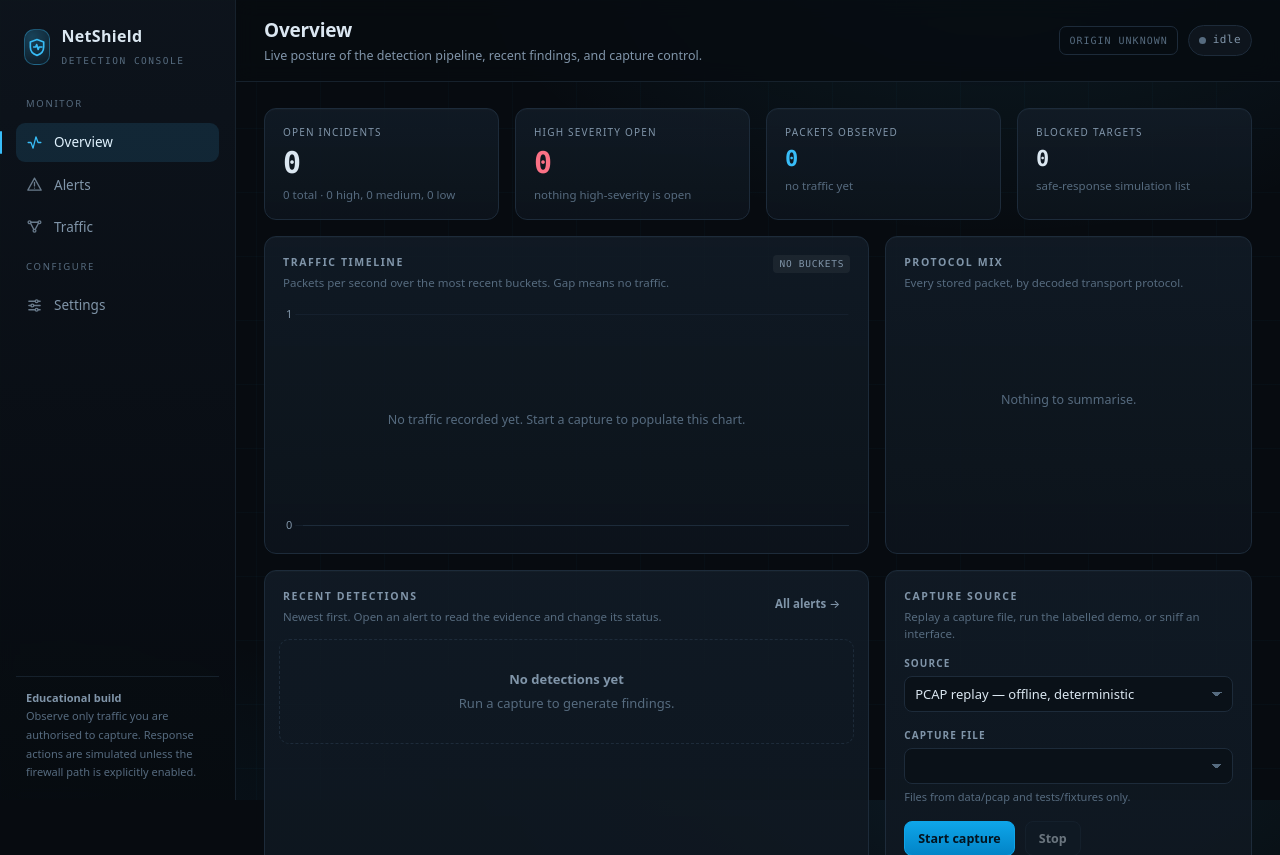
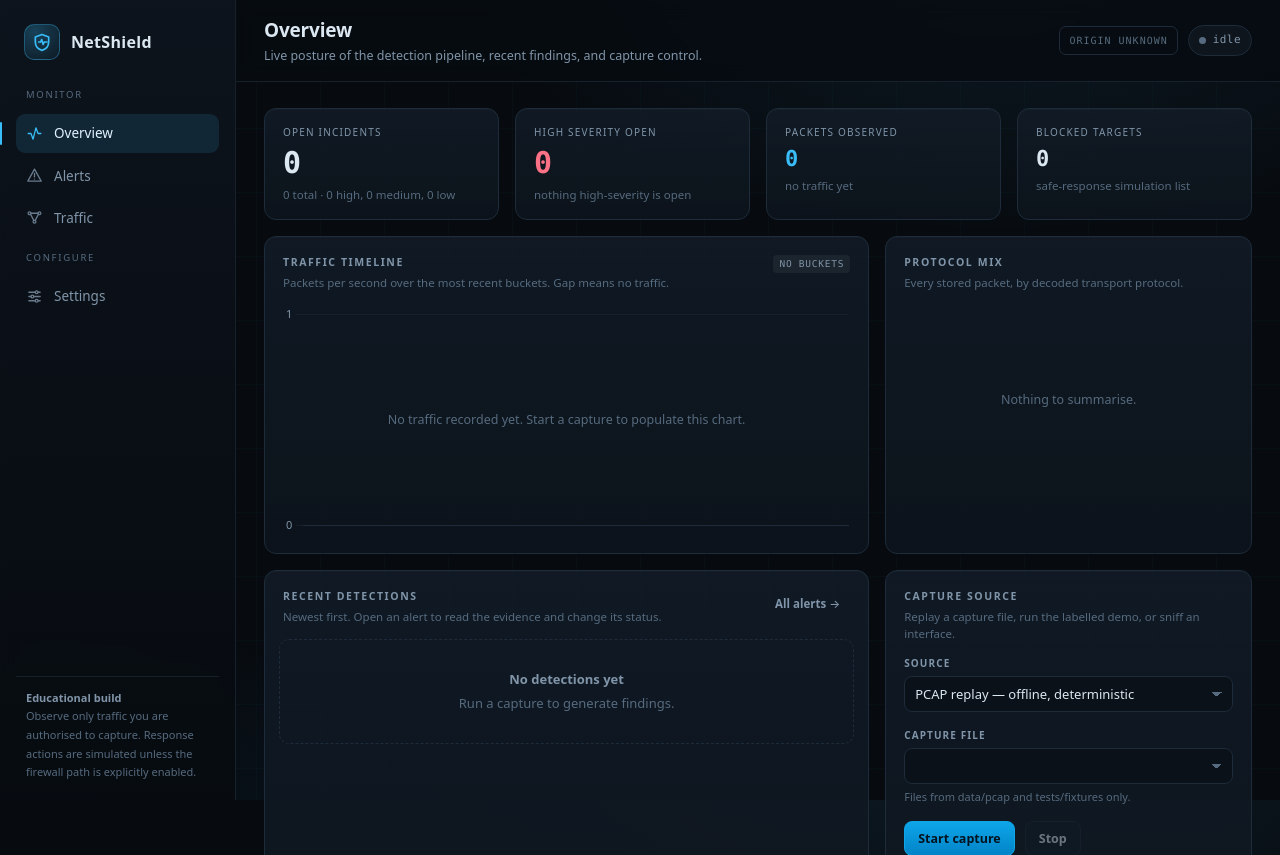
Before and after one commit to gayatori-san/netshield, a Flask app: page / in a window 1280 px wide. Shown: the top 855 px of the page. Run offline with Flask 3, Linux system fonts and the light colour scheme; data that the repository does not hold is empty; parts of the project's set-up code (start-up, migrations or seed data) failed here and were passed over.

Commit message:
Simplify NetShield brand header and remove detection console subtitle

```diff
--- a/netshield/dashboard/templates/base.html
+++ b/netshield/dashboard/templates/base.html
@@ -24,7 +24,6 @@
       </span>
       <span>
         <span class="brand-name">NetShield</span>
-        <span class="brand-sub">detection console</span>
       </span>
     </div>
 
```
